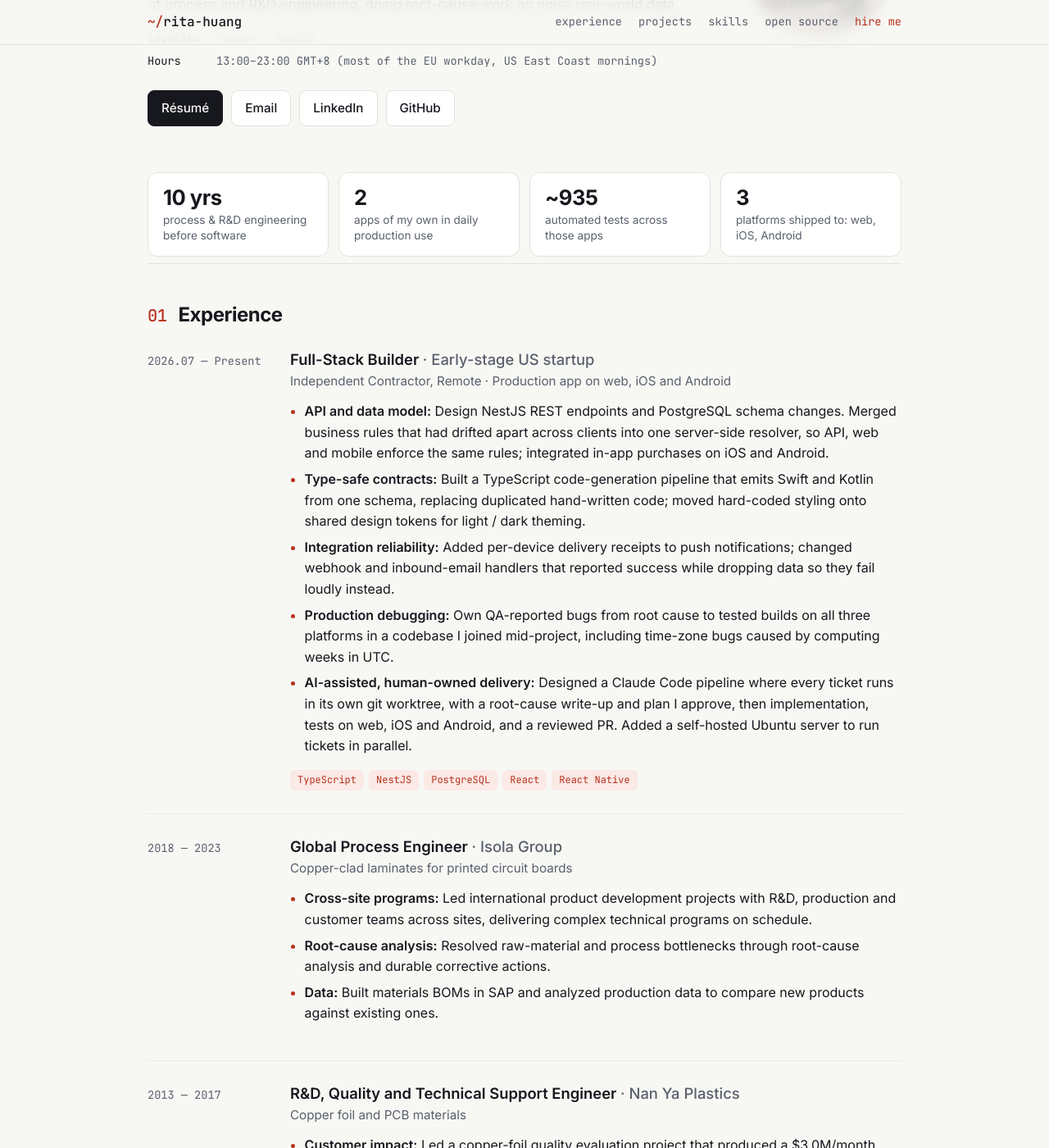
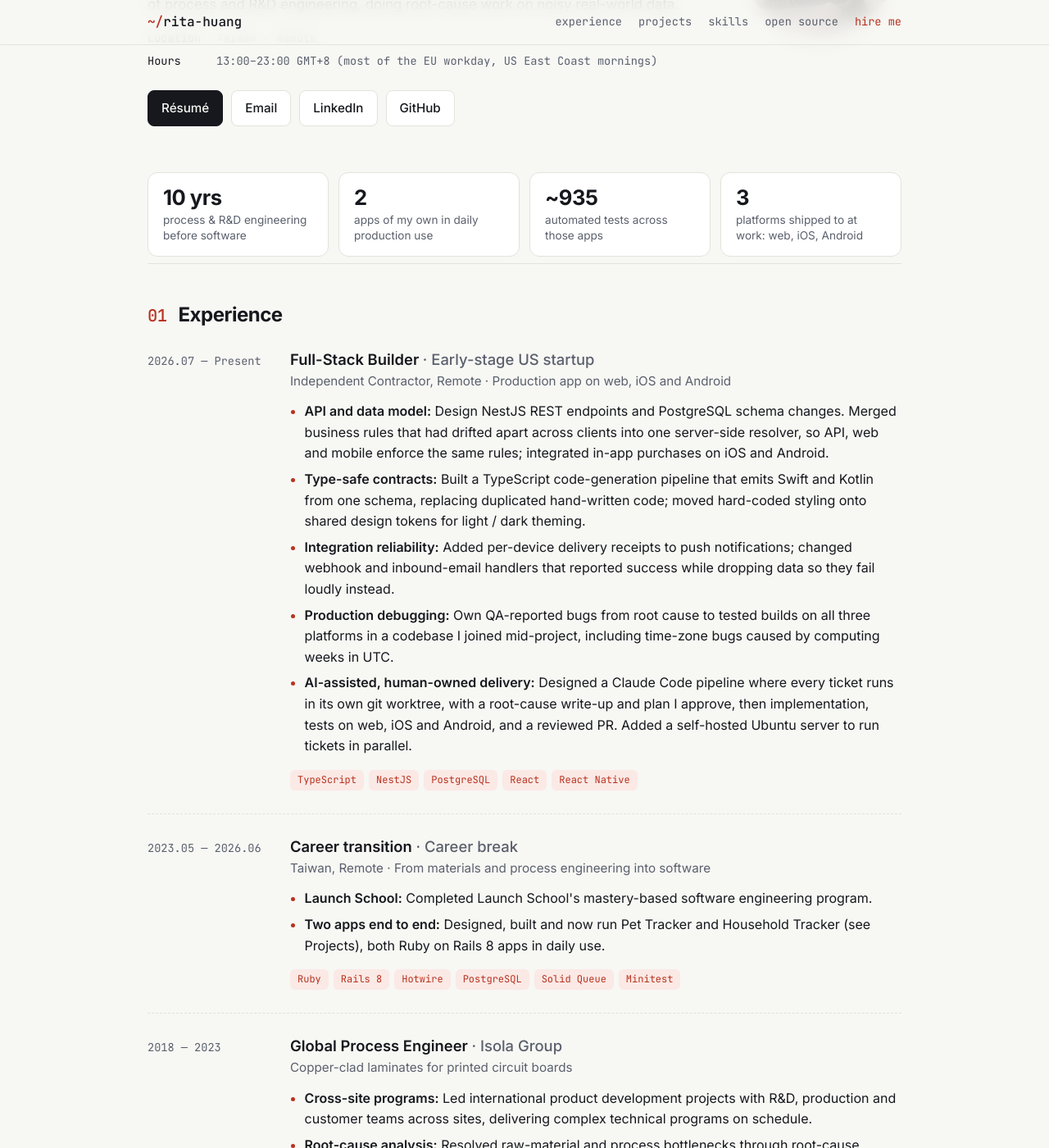
Before and after one commit to yuhruh/yuhruh.github.io, a Jekyll site: the page built from index.html, in a window 1280 px wide and 1400 px high, scrolled down 394 px. Shown: the whole window at 82% size. Built offline with Jekyll 4.4.1, drawn with Linux system fonts in a browser that asks for light colours; some of the changed text lies outside the part shown.

Commit message:
content: clarify iOS stat, add career break, label invite-only apps
- Headline stat now says web/iOS/Android were shipped at work, since the
  personal apps are web/PWA and Android.
- Experience: add the 2023.05 - 2026.06 career transition (Launch School,
  the two Rails apps) so the timeline has no unexplained gap.
- Rename the Sinatra project to "Pet Feeding Record" so it isn't confused
  with Pet Tracker.
- Live-app buttons say "(invite-only)" via a new optional live_label.

Co-Authored-By: Claude Opus 5.5 <noreply@anthropic.com>

```diff
--- a/_data/experience.yml
+++ b/_data/experience.yml
@@ -18,6 +18,18 @@
       text: Own QA-reported bugs from root cause to tested builds on all three platforms in a codebase I joined mid-project, including time-zone bugs caused by computing weeks in UTC.
     - lead: AI-assisted, human-owned delivery
       text: Designed a Claude Code pipeline where every ticket runs in its own git worktree, with a root-cause write-up and plan I approve, then implementation, tests on web, iOS and Android, and a reviewed PR. Added a self-hosted Ubuntu server to run tickets in parallel.
+
+- role: Career transition
+  org: Career break
+  note: Taiwan, Remote
+  period: 2023.05 — 2026.06
+  tagline: From materials and process engineering into software
+  stack: [Ruby, Rails 8, Hotwire, PostgreSQL, Solid Queue, Minitest]
+  points:
+    - lead: Launch School
+      text: Completed Launch School's mastery-based software engineering program.
+    - lead: Two apps end to end
+      text: Designed, built and now run Pet Tracker and Household Tracker (see Projects), both Ruby on Rails 8 apps in daily use.
 
 - role: Global Process Engineer
   org: Isola Group
--- a/_data/projects.yml
+++ b/_data/projects.yml
@@ -8,6 +8,7 @@
   poster: /assets/images/household-intro-poster.jpg
   video_label: A 100-second walkthrough of Household Tracker on a phone
   live: https://household-tracker.up.railway.app
+  live_label: Live app (invite-only)
   source: https://github.com/yuhruh/HouseHold_Notification
   ci_badge: https://github.com/yuhruh/HouseHold_Notification/actions/workflows/ci.yml/badge.svg
   ci_url: https://github.com/yuhruh/HouseHold_Notification/actions/workflows/ci.yml
@@ -37,6 +38,7 @@
   poster: /assets/images/pet-tracker-intro-poster.jpg
   video_label: An 85-second walkthrough of Pet Tracker on a phone
   live: https://pet-feeding-tracker-v4.up.railway.app
+  live_label: Live app (invite-only)
   source: https://github.com/yuhruh/Pet_Feeding_Tracker_v4
   ci_badge: https://github.com/yuhruh/Pet_Feeding_Tracker_v4/actions/workflows/ci.yml/badge.svg
   ci_url: https://github.com/yuhruh/Pet_Feeding_Tracker_v4/actions/workflows/ci.yml
@@ -67,7 +69,7 @@
   summary: Add, edit, delete and search contacts in a single-page app built on async requests.
   stack: [JavaScript, HTML, CSS]
 
-- name: Pet Tracker (Sinatra)
+- name: Pet Feeding Record (Sinatra)
   source: https://github.com/yuhruh/Pet_Feeding_Record
-  summary: The first version of the pet feeding record, built with Sinatra.
+  summary: The first prototype of what became Pet Tracker, built with Sinatra.
   stack: [Ruby, Sinatra, HTML, CSS]
--- a/_data/stats.yml
+++ b/_data/stats.yml
@@ -6,4 +6,4 @@
 - value: "~935"
   label: automated tests across those apps
 - value: "3"
-  label: "platforms shipped to: web, iOS, Android"
+  label: "platforms shipped to at work: web, iOS, Android"
--- a/index.html
+++ b/index.html
@@ -114,7 +114,7 @@ layout: default
         </ul>
         <div class="card-actions">
           {%- if p.source %}<a class="btn btn-sm btn-primary" href="{{ p.source }}" target="_blank" rel="noopener">View code ↗</a>{% endif %}
-          {%- if p.live %}<a class="btn btn-sm" href="{{ p.live }}" target="_blank" rel="noopener">Live app ↗</a>{% endif %}
+          {%- if p.live %}<a class="btn btn-sm" href="{{ p.live }}" target="_blank" rel="noopener">{{ p.live_label | default: "Live app" }} ↗</a>{% endif %}
           {%- for d in p.docs %}<a class="btn btn-sm" href="{{ d.url }}" target="_blank" rel="noopener">{{ d.label }} ↗</a>{% endfor %}
           {%- if p.ci_badge %}<a class="ci-badge" href="{{ p.ci_url }}" target="_blank" rel="noopener"><img src="{{ p.ci_badge }}" alt="{{ p.name }} CI status" height="20" loading="lazy"></a>{% endif %}
         </div>
```
